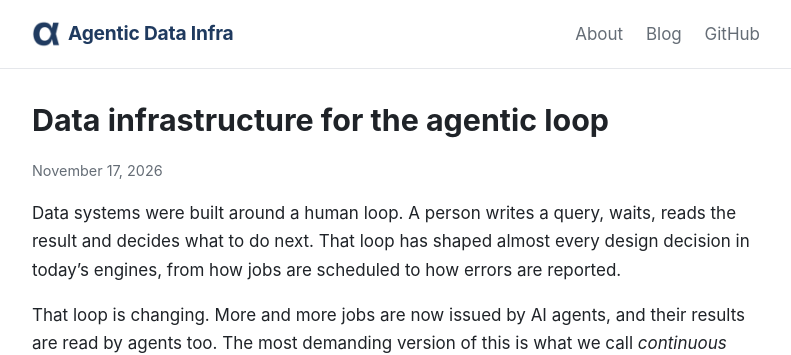
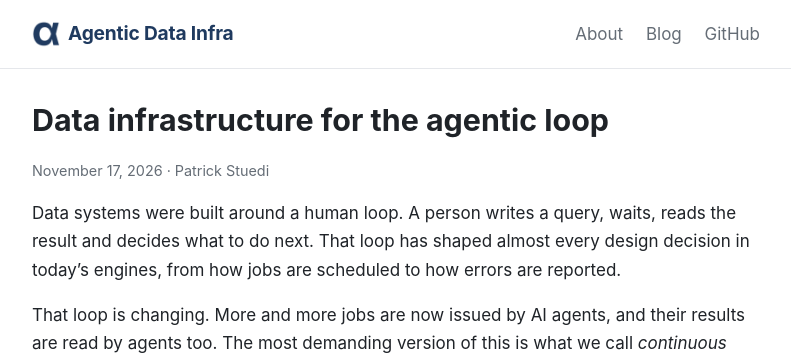
Before and after one commit to agentic-data-infra/agentic-data-infra.github.io, a Jekyll site: the page built from _posts/2026-11-17-data-infrastructure-for-the-agentic-loop.md, in a window 1280 px wide and 900 px high. Shown: the top 355 px of the window, without its empty margins (244-1035 px from the left). Built offline with Jekyll 4.4.1, drawn with Linux system fonts in a browser that asks for light colours.

Commit message:
Add the author line back: Patrick Stuedi
Co-Authored-By: Claude Opus 5.5 (1M context) <noreply@anthropic.com>
Claude-Session: https://claude.ai/code/session_017aj1A4Lq4qbwP2MjPL52CD

```diff
--- a/_posts/2026-11-17-data-infrastructure-for-the-agentic-loop.md
+++ b/_posts/2026-11-17-data-infrastructure-for-the-agentic-loop.md
@@ -1,6 +1,7 @@
 ---
 layout: post
 title: "Data infrastructure for the agentic loop"
+author: "Patrick Stuedi"
 description: "Why agents that run experiments need a new kind of data layer, and what we are building for it."
 ---
 
```
